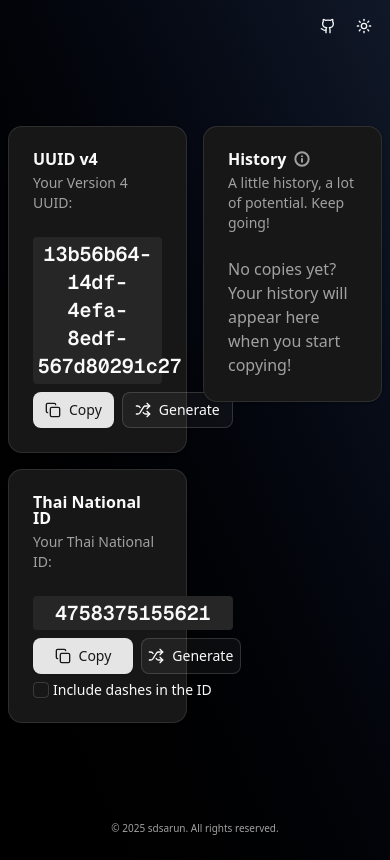
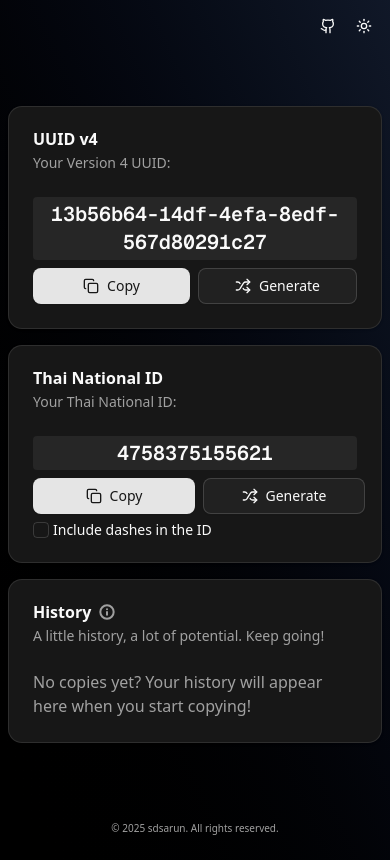
Before and after one commit to sdsarun/no-more-random-ad, a Next.js app: page / in a window 390 px wide. Built offline with nearby package versions, Linux system fonts and the light colour scheme.

Commit message:
style(random-utilities-page): add responsive for page

```diff
--- a/app/page.tsx
+++ b/app/page.tsx
@@ -1,3 +1,4 @@
+// components
 import CopyHistory from "@/components/featues/copy-history";
 import RandomThaiNationalID from "@/components/featues/random-thai-national-id";
 import RandomUUID from "@/components/featues/random-uuid";
@@ -6,7 +7,7 @@
 
   return (
     <div className="flex-1 flex flex-col justify-center items-center gap-4">
-      <div className="grid grid-cols-2 gap-4">
+      <div className="grid grid-cols-1 2xl:grid-cols-2 gap-4">
         <section className="flex flex-col gap-4">
           <RandomUUID />
           <RandomThaiNationalID />
```
